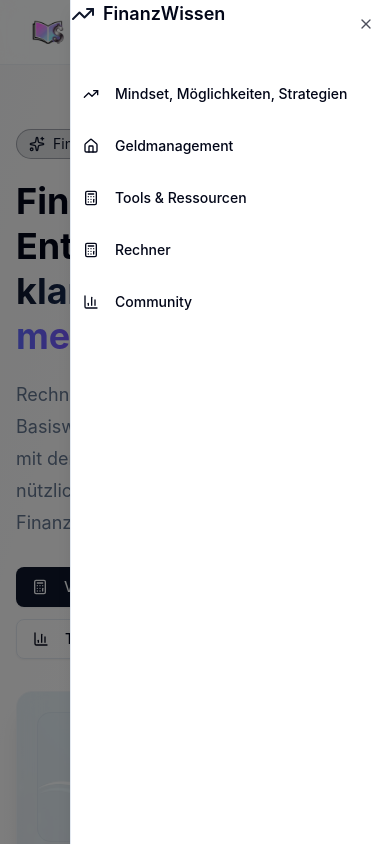
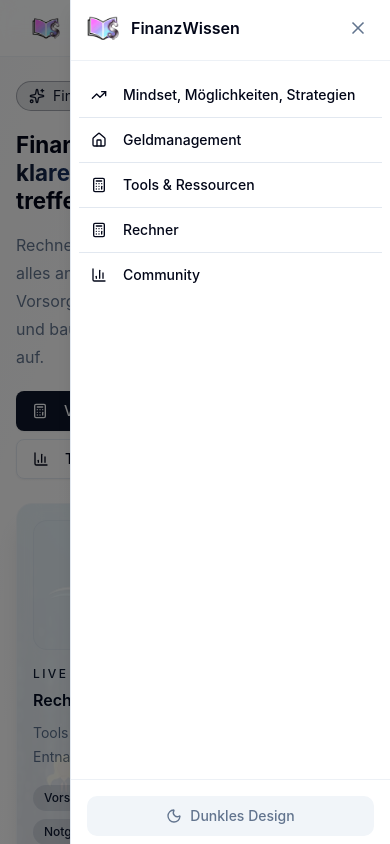
Before and after one commit to Tomato6966/finanzwissen, a Next.js app: page /home in a window 390 px wide. Both pictures are taken after a click on the button 356 px from the left and 32 px from the top of the page. Shown: the top 844 px of the page. Built offline with nearby package versions, Linux system fonts and the light colour scheme.

Commit message:
responsiveness

```diff
--- a/app/community/page.tsx
+++ b/app/community/page.tsx
@@ -144,15 +144,15 @@
         <div className="fixed inset-0 bg-black/60 backdrop-blur-xs flex items-center justify-center z-50 p-4">
           <div className="bg-card rounded-lg max-w-4xl w-full max-h-[90vh] overflow-y-auto">
             <div className="p-6">
-              <div className="flex flex-wrap items-center justify-between gap-4 mb-6">
-                <p className="font-bold text-foreground">{modalContent?.id || "loading.md ..."}</p>
-                <div className="flex flex-wrap items-center justify-end gap-4">
-                    <Button onClick={handleShare} variant="default" className="flex items-center gap-2">
+              <div className="flex flex-col sm:flex-row items-start sm:items-center justify-between gap-3 sm:gap-4 mb-6">
+                <p className="font-bold text-foreground text-sm sm:text-base">{modalContent?.id || "loading.md ..."}</p>
+                <div className="flex flex-wrap items-center gap-2 sm:gap-4 w-full sm:w-auto">
+                    <Button onClick={handleShare} variant="default" className="flex items-center gap-2 flex-1 sm:flex-initial justify-center">
                         {copied ? <Check className="h-4 w-4" /> : <Share2 className="h-4 w-4" />}
                         {copied ? 'Copied!' : 'Share'}
                     </Button>
-                    <Button onClick={closeModal} variant="outline" className="flex items-center gap-2">
-                        <X className="h-2 w-2" />
+                    <Button onClick={closeModal} variant="outline" className="flex items-center gap-2 flex-1 sm:flex-initial justify-center">
+                        <X className="h-3 w-3 sm:h-2 sm:w-2" />
                         Back to Files
                     </Button>
                 </div>
--- a/app/globals.css
+++ b/app/globals.css
@@ -115,11 +115,107 @@
 @layer base {
   * {
     @apply border-border outline-ring/50;
+    /* Prevent iOS text size adjust on orientation change */
+    -webkit-text-size-adjust: 100%;
+  }
+  html {
+    overflow-x: hidden;
+    scroll-behavior: smooth;
   }
   body {
     @apply bg-background text-foreground;
+    overflow-wrap: anywhere;
+    -webkit-font-smoothing: antialiased;
+    -moz-osx-font-smoothing: grayscale;
     transition: background-color 0.3s ease, color 0.3s ease;
   }
+}
+
+/* Safe-area padding support */
+@supports (padding: env(safe-area-inset-left)) {
+  .safe-padding {
+    padding-left: max(1rem, env(safe-area-inset-left));
+    padding-right: max(1rem, env(safe-area-inset-right));
+  }
+}
+
+/* Fluid heading scaling for mobile */
+@media (max-width: 639px) {
+  h1, .text-4xl, .text-5xl, .text-6xl {
+    word-break: break-word;
+  }
+  .text-5xl {
+    font-size: clamp(2rem, 8vw, 3rem) !important;
+  }
+  .text-4xl {
+    font-size: clamp(1.75rem, 6.5vw, 2.5rem) !important;
+  }
+  .text-3xl {
+    font-size: clamp(1.4rem, 5vw, 1.875rem) !important;
+  }
+  .text-2xl {
+    font-size: clamp(1.2rem, 4vw, 1.5rem) !important;
+  }
+  .text-lg {
+    font-size: 1rem !important;
+  }
+  .text-xl {
+    font-size: 1.1rem !important;
+  }
+}
+
+/* Disable mouse glow on touch devices — performance & no visual benefit */
+@media (hover: none) and (pointer: coarse) {
+  .mouse-glow {
+    display: none !important;
+  }
+}
+
+/* Touch-friendly tap targets on devices that need it */
+@media (pointer: coarse) {
+  button:not(.no-touch-min),
+  [role="button"]:not(.no-touch-min),
+  a:not(.no-touch-min) {
+    min-height: 44px;
+  }
+}
+
+/* Narrow foldable / very small phones */
+@media (max-width: 360px) {
+  .px-4 {
+    padding-left: 0.75rem !important;
+    padding-right: 0.75rem !important;
+  }
+  .px-6 {
+    padding-left: 0.75rem !important;
+    padding-right: 0.75rem !important;
+  }
+}
+
+/* Prevent images / pre / code from overflowing */
+img, video, iframe, embed, object {
+  max-width: 100%;
+  height: auto;
+}
+pre, code, .markdown-content pre {
+  max-width: 100%;
+  overflow-x: auto;
+  white-space: pre-wrap;
+  word-break: break-word;
+}
+table {
+  display: block;
+  max-width: 100%;
+  overflow-x: auto;
+}
+
+/* Hide scrollbar for horizontally scrolling tab bars */
+.scrollbar-none {
+  -ms-overflow-style: none;
+  scrollbar-width: none;
+}
+.scrollbar-none::-webkit-scrollbar {
+  display: none;
 }
 
 /* Markdown Content Styles */
@@ -178,3 +274,9 @@
 .markdown-content blockquote {
   @apply border-l-4 border-primary pl-4 italic text-muted-foreground;
 }
+
+.markdown-content img {
+  max-width: 100%;
+  height: auto;
+  border-radius: 0.5rem;
+}
--- a/app/home/page.tsx
+++ b/app/home/page.tsx
@@ -296,25 +296,25 @@
       {/* HERO */}
       <section className="relative overflow-hidden">
         <div className="absolute inset-0 bg-gradient-to-br from-primary/[0.03] via-transparent to-blue-500/[0.03]" />
-        <div className="relative mx-auto grid max-w-7xl gap-8 px-4 py-16 sm:px-6 lg:grid-cols-[1.05fr_0.95fr] lg:px-8">
+        <div className="relative mx-auto grid max-w-7xl gap-6 sm:gap-8 px-4 py-10 sm:py-16 sm:px-6 lg:grid-cols-[1.05fr_0.95fr] lg:px-8">
           <div className="flex flex-col justify-center">
             <div className="mb-5 inline-flex w-fit items-center gap-2 rounded-full border border-primary/30 bg-primary/10 px-3 py-1 text-sm text-primary">
               <Sparkles className="h-4 w-4" />
               FinanzWissen Cockpit
             </div>
-            <h1 className="max-w-4xl text-4xl font-bold leading-tight md:text-6xl">
+            <h1 className="max-w-4xl text-3xl sm:text-4xl font-bold leading-tight md:text-5xl lg:text-6xl">
               Finanzielle Entscheidungen{" "}
               <span className="bg-gradient-to-r from-primary via-blue-500 to-purple-600 bg-clip-text text-transparent">
                 klarer, schneller und messbarer
               </span>{" "}
               treffen.
             </h1>
-            <p className="mt-5 max-w-2xl text-lg leading-8 text-muted-foreground">
+            <p className="mt-4 sm:mt-5 max-w-2xl text-base sm:text-lg leading-7 sm:leading-8 text-muted-foreground">
               Rechner, Tools, Infografiken und Basiswissen – alles an einem Ort.
               Starte mit der Vorsorgeplanung, entdecke nützliche Tools und baue
               dein Finanzwissen Schritt für Schritt auf.
             </p>
-            <div className="mt-7 flex flex-wrap gap-3">
+            <div className="mt-5 sm:mt-7 flex flex-wrap gap-2 sm:gap-3">
               <LinkButton
                 href="/calculators#retirement"
                 size="lg"
@@ -334,7 +334,7 @@
               </LinkButton>
             </div>
           </div>
-          <div className="group relative flex flex-col overflow-hidden rounded-2xl border border-border/50 bg-card/70 backdrop-blur-md p-5 shadow-xl transition-all duration-300 ease-out hover:scale-[1.01] hover:-translate-y-0.5 hover:shadow-2xl hover:shadow-primary/10 hover:border-primary/30">
+          <div className="group relative flex flex-col overflow-hidden rounded-2xl border border-border/50 bg-card/70 backdrop-blur-md p-4 sm:p-5 shadow-xl transition-all duration-300 ease-out hover:scale-[1.01] hover:-translate-y-0.5 hover:shadow-2xl hover:shadow-primary/10 hover:border-primary/30">
             <div
               className="pointer-events-none absolute inset-0 opacity-10"
               aria-hidden="true"
@@ -359,7 +359,7 @@
                 <p className="text-xs font-medium uppercase tracking-[0.2em] text-primary">
                   Live Modules
                 </p>
-                <h2 className="mt-1.5 text-xl font-semibold">
+                <h2 className="mt-1.5 text-lg sm:text-xl font-semibold">
                   Rechner zuerst, Theorie griffbereit.
                 </h2>
                 <p className="mt-2 text-sm leading-6 text-muted-foreground">
@@ -402,23 +402,23 @@
 
       {/* CALCULATOR DOCK */}
       <section className="mx-auto max-w-7xl px-4 py-10 sm:px-6 lg:px-8">
-        <div className="mb-5 flex items-center justify-between gap-4">
+        <div className="mb-5 flex items-start sm:items-center justify-between gap-3 sm:gap-4">
           <div>
-            <h2 className="text-2xl font-bold">Rechner Direktzugriff</h2>
-            <p className="text-sm text-muted-foreground">
+            <h2 className="text-xl sm:text-2xl font-bold">Rechner Direktzugriff</h2>
+            <p className="text-xs sm:text-sm text-muted-foreground">
               Die wichtigsten Rechner für deine Finanzplanung – ohne Umweg.
             </p>
           </div>
           <LinkButton
             href="/calculators"
             variant="outline"
-            className="hidden border-border bg-transparent text-foreground hover:bg-accent hover:text-accent-foreground sm:inline-flex"
+            className="hidden border-border bg-transparent text-foreground hover:bg-accent hover:text-accent-foreground sm:inline-flex shrink-0"
           >
             Alle Rechner
             <ArrowRight className="ml-2 h-4 w-4" />
           </LinkButton>
         </div>
-        <div className="grid gap-4 md:grid-cols-2 lg:grid-cols-3 xl:grid-cols-5">
+        <div className="grid gap-4 sm:grid-cols-2 lg:grid-cols-3 xl:grid-cols-5">
           {calculatorDock.map((item) => (
             <Card
               key={item.title}
@@ -450,10 +450,10 @@
       {/* TOOLS & RESSOURCEN */}
       <section className="border-y border-border/50 bg-muted/20 backdrop-blur-sm">
         <div className="mx-auto max-w-7xl px-4 py-10 sm:px-6 lg:px-8">
-          <div className="mb-6 flex items-center justify-between gap-4">
+          <div className="mb-6 flex items-start sm:items-center justify-between gap-3 sm:gap-4">
             <div>
-              <h2 className="text-2xl font-bold">Tools & Ressourcen</h2>
-              <p className="text-sm text-muted-foreground">
+              <h2 className="text-xl sm:text-2xl font-bold">Tools & Ressourcen</h2>
+              <p className="text-xs sm:text-sm text-muted-foreground">
                 Handverlesene externe Tools für Portfolio-Tracking, Broker-Vergleiche,
                 Budget-Management und Finanzanalyse.
               </p>
@@ -461,7 +461,7 @@
             <LinkButton
               href="/tools"
               variant="outline"
-              className="hidden border-border bg-transparent text-foreground hover:bg-accent hover:text-accent-foreground sm:inline-flex"
+              className="hidden border-border bg-transparent text-foreground hover:bg-accent hover:text-accent-foreground sm:inline-flex shrink-0"
             >
               Alle Tools
               <ArrowRight className="ml-2 h-4 w-4" />
@@ -517,10 +517,10 @@
       {/* LERNEN & VERSTEHEN */}
       <section className="border-y border-border/50 bg-muted/20 backdrop-blur-sm">
         <div className="mx-auto max-w-7xl px-4 py-10 sm:px-6 lg:px-8">
-          <div className="grid gap-8 lg:grid-cols-[0.9fr_1.1fr]">
+          <div className="grid gap-6 sm:gap-8 lg:grid-cols-[0.9fr_1.1fr]">
             <div>
-              <h2 className="text-2xl font-bold">Infografik: Vermögen bauen</h2>
-              <p className="mt-2 text-muted-foreground">
+              <h2 className="text-xl sm:text-2xl font-bold">Infografik: Vermögen bauen</h2>
+              <p className="mt-2 text-sm sm:text-base text-muted-foreground">
                 Eine kurze, direkt nutzbare Reihenfolge statt langer Theorie.
               </p>
               <div className="mt-5 grid gap-3">
@@ -547,8 +547,8 @@
 
             <div>
               <div className="mb-5 flex items-center gap-3">
-                <BookOpen className="h-6 w-6 text-primary" />
-                <h2 className="text-2xl font-bold">Basis-Knowhow</h2>
+                <BookOpen className="h-5 w-5 sm:h-6 sm:w-6 text-primary shrink-0" />
+                <h2 className="text-xl sm:text-2xl font-bold">Basis-Knowhow</h2>
               </div>
               <div className="grid gap-4 md:grid-cols-2">
                 {knowledgeCards.map((item) => (
--- a/app/layout.tsx
+++ b/app/layout.tsx
@@ -76,14 +76,14 @@
   children,
 }: PropsWithChildren) {
   return (
-      <html lang="en" suppressHydrationWarning>
+      <html lang="en" suppressHydrationWarning data-scroll-behavior="smooth">
       <body
         className={`${geistSans.variable} ${geistMono.variable} antialiased bg-background text-foreground min-h-screen relative`}
       >
         <MouseGlow />
         <PageRouter>
             <Header />
-            <main className="max-w-7xl mx-auto px-4 sm:px-6 lg:px-8 py-8">
+            <main className="max-w-7xl mx-auto px-4 sm:px-6 lg:px-8 py-4 sm:py-8 safe-padding">
                 {children}
             </main>
             <Footer />
--- a/app/moneymanagement/page.tsx
+++ b/app/moneymanagement/page.tsx
@@ -92,10 +92,10 @@
                         <Wallet className="w-14 h-14 text-primary" />
                     </div>
                 </div>
-                <h2 className="text-5xl font-bold text-foreground mb-4 tracking-tight">
+                <h2 className="text-3xl sm:text-4xl md:text-5xl font-bold text-foreground mb-4 tracking-tight">
                     Geldmanagement
                 </h2>
-                <p className="text-xl text-muted-foreground max-w-3xl mx-auto leading-relaxed">
+                <p className="text-base sm:text-lg md:text-xl text-muted-foreground max-w-3xl mx-auto leading-relaxed">
                     Die Kontrolle über deine Finanzen zu &uuml;bernehmen ist der erste Schritt zu
                     finanzieller Freiheit. Hier lernst du, wie du ein Budget erstellst, Kosten
                     optimierst und deine Sparziele erreichst.
@@ -104,8 +104,8 @@
 
             {/* Tabs */}
             <Tabs defaultValue="haushalt" className="w-full">
-                <div className="flex justify-center mb-10">
-                    <TabsList className="grid w-full max-w-2xl grid-cols-3">
+                <div className="flex justify-center mb-6 sm:mb-10">
+                    <TabsList className="flex sm:grid w-full max-w-2xl sm:grid-cols-3 gap-1">
                         <TabsTrigger value="haushalt">
                             <BookOpen className="w-4 h-4 mr-2" />
                             Haushalt
--- a/components/Footer.tsx
+++ b/components/Footer.tsx
@@ -12,7 +12,7 @@
                 width={350}
                 height={350}
                 style={{ borderRadius: "25%", opacity: 0.1 }}
-                className="absolute top-0 mt-8 left-0 object-cover -rotate-6"
+                className="absolute top-0 mt-8 left-0 object-cover -rotate-6 hidden md:block"
             />
             <Image
                 src={`${process.env.NEXT_PUBLIC_BASE_PATH || ''}/images/finanzwissen_community.png`}
@@ -20,7 +20,7 @@
                 width={350}
                 height={350}
                 style={{ borderRadius: "25%", opacity: 0.1 }}
-                className="absolute top-0 mt-8 right-0 object-cover rotate-6"
+                className="absolute top-0 mt-8 right-0 object-cover rotate-6 hidden md:block"
             />
             <div className="text-center">
                 <div className="flex items-center space-x-2 justify-center mb-4">
--- a/components/Header.tsx
+++ b/components/Header.tsx
@@ -1,10 +1,10 @@
 "use client";
-import { Menu, Moon, Sun, TrendingUp } from "lucide-react";
+import { Menu, Moon, Sun, X } from "lucide-react";
 import Image from "next/image";
 import { useContext } from "react";
 
 import { Button } from "@/components/ui//button";
-import { Sheet, SheetContent, SheetTrigger } from "@/components/ui/sheet";
+import { Sheet, SheetClose, SheetContent, SheetTitle, SheetTrigger } from "@/components/ui/sheet";
 
 import { PageContext } from "../Context/PageContext";
 import { useGetActiveTab } from "../utils/PathUtils";
@@ -17,10 +17,10 @@
 
     return <header className="bg-background/80 backdrop-blur-md border-b border-border/60 sticky top-0 z-50">
         <div className="max-w-7xl mx-auto px-4 sm:px-6 lg:px-8">
-            <div className="flex items-center justify-between h-16">
-                <LinkButton href="/" className="flex items-center gap-2 text-2xl shrink-0" variant={!activeTab ? "secondary" : "ghost"}>
+            <div className="flex items-center justify-between h-14 md:h-16">
+                <LinkButton href="/" className="flex items-center gap-2 text-xl sm:text-2xl shrink-0" variant={!activeTab ? "secondary" : "ghost"}>
                     <Image
-                        className="w-8 h-8"
+                        className="w-7 h-7 sm:w-8 sm:h-8"
                         src={`${process.env.NEXT_PUBLIC_BASE_PATH || ''}/images/finanzwissen.png`}
                         width={120}
                         height={120}
@@ -29,7 +29,7 @@
                     <span className="hidden sm:inline">FinanzWissen</span>
                 </LinkButton>
 
-                <div className="flex items-center gap-2">
+                <div className="flex items-center gap-1 sm:gap-2">
                     {/* Desktop Navigation */}
                     <NavigationMenu />
 
@@ -46,16 +46,37 @@
                 {/* Mobile Navigation */}
                 <Sheet>
                     <SheetTrigger asChild>
-                        <Button variant="outline" size="icon" className="md:hidden bg-transparent shrink-0">
-                            <Menu className="h-6 w-6" />
+                        <Button variant="outline" size="icon" className="md:hidden bg-transparent shrink-0 min-h-[44px] min-w-[44px]">
+                            <Menu className="h-5 w-5 sm:h-6 sm:w-6" />
                         </Button>
                     </SheetTrigger>
-                    <SheetContent side="right" className="w-80">
-                        <div className="flex items-center mb-8">
-                            <TrendingUp className="w-6 h-6 text-primary mr-2" />
-                            <span className="text-lg font-semibold">FinanzWissen</span>
+                    <SheetContent side="right" className="w-80 [&>button:last-child]:hidden flex flex-col">
+                        <SheetTitle className="sr-only">Navigation</SheetTitle>
+                        <div className="flex items-center gap-3 px-4 pt-3 pb-4 border-b border-border/60">
+                            <Image
+                                className="w-8 h-8"
+                                src={`${process.env.NEXT_PUBLIC_BASE_PATH || ''}/images/finanzwissen.png`}
+                                width={120}
+                                height={120}
+                                alt="logo"
+                            />
+                            <span className="flex-1 text-lg font-semibold">FinanzWissen</span>
+                            <SheetClose className="rounded-md p-1.5 text-muted-foreground hover:text-foreground hover:bg-accent transition-colors cursor-pointer">
+                                <X className="h-5 w-5" />
+                            </SheetClose>
                         </div>
-                        <NavigationMenu mobile />
+                        <div className="flex-1 overflow-y-auto px-2">
+                            <NavigationMenu mobile />
+                        </div>
+                        <div className="border-t border-border/60 pt-4 px-4 pb-2">
+                            <button
+                                onClick={() => toggleDarkMode()}
+                                className="flex items-center justify-center gap-2 w-full rounded-lg bg-muted hover:bg-accent text-muted-foreground hover:text-accent-foreground px-4 py-2.5 text-sm font-medium transition-colors"
+                            >
+                                {isDarkMode ? <Sun className="h-4 w-4" /> : <Moon className="h-4 w-4" />}
+                                {isDarkMode ? "Helles Design" : "Dunkles Design"}
+                            </button>
+                        </div>
                     </SheetContent>
                 </Sheet>
             </div>
--- a/components/MouseGlow.tsx
+++ b/components/MouseGlow.tsx
@@ -41,7 +41,7 @@
         <div
             ref={glowRef}
             aria-hidden="true"
-            className="pointer-events-none fixed inset-0 -z-10 overflow-hidden"
+            className="pointer-events-none fixed inset-0 -z-10 overflow-hidden mouse-glow"
             style={{
                 ["--glow-x" as string]: "50%",
                 ["--glow-y" as string]: "50%",
--- a/components/Navigation.tsx
+++ b/components/Navigation.tsx
@@ -2,47 +2,51 @@
 import { BarChart3, Calculator, Home, TrendingUp } from "lucide-react";
 
 import { useGetActiveTab } from "../utils/PathUtils";
-// import { Button } from "./ui/button"; // No longer directly using Button here
-import LinkButton from "./ui/linkButton"; // Ensure this path is correct
+import LinkButton from "./ui/linkButton";
+import { Separator } from "./ui/separator";
 
 interface NavigationMenuProps {
     mobile?: boolean;
 };
 
+const navItems = [
+    { href: "/mindset", tab: "mindset", icon: TrendingUp, label: "Mindset, Möglichkeiten, Strategien" },
+    { href: "/moneymanagement", tab: "moneymanagement", icon: Home, label: "Geldmanagement" },
+    { href: "/tools", tab: "tools", icon: Calculator, label: "Tools & Ressourcen" },
+    { href: "/calculators", tab: "calculators", icon: Calculator, label: "Rechner" },
+    { href: "/community", tab: "community", icon: BarChart3, label: "Community" },
+];
+
 export const NavigationMenu = ({ mobile = false }: NavigationMenuProps) => {
     const [activeTab] = useGetActiveTab();
-    return <nav className={`${mobile ? "flex flex-col gap-4" : "hidden md:flex items-center gap-1"}`}>
-        <LinkButton
-            href="/mindset"
-            variant={activeTab === "mindset" ? "default" : "ghost"}
-            className="justify-start"
-        >
-            <TrendingUp className="w-4 h-4 mr-2" />
-            Mindset, Möglichkeiten, Strategien
-        </LinkButton>
-        <LinkButton
-            href="/moneymanagement"
-            variant={activeTab === "moneymanagement" ? "default" : "ghost"}
-            className="justify-start"
-        >
-            <Home className="w-4 h-4 mr-2" />
-            Geldmanagement
-        </LinkButton>
-        <LinkButton
-            href="/tools"
-            variant={activeTab === "tools" ? "default" : "ghost"}
-            className="justify-start"
-        >
-            <Calculator className="w-4 h-4 mr-2" />
-            Tools & Ressourcen
-        </LinkButton>
-        <LinkButton href="/calculators" variant={activeTab === "calculators" ? "default" : "ghost"} className="justify-start">
-            <Calculator className="w-4 h-4 mr-2" />
-            Rechner
-        </LinkButton>
-        <LinkButton href="/community" variant={activeTab === "community" ? "default" : "ghost"} className="justify-start">
-            <BarChart3 className="w-4 h-4 mr-2" />
-            Community
-        </LinkButton>
+    if (!mobile) {
+        return <nav className="hidden md:flex items-center gap-1">
+            {navItems.map((item) => (
+                <LinkButton
+                    key={item.tab}
+                    href={item.href}
+                    variant={activeTab === item.tab ? "default" : "ghost"}
+                    className="justify-start"
+                >
+                    <item.icon className="w-4 h-4 mr-2" />
+                    {item.label}
+                </LinkButton>
+            ))}
+        </nav>
+    }
+    return <nav className="flex flex-col">
+        {navItems.map((item, i) => (
+            <div key={item.tab}>
+                {i > 0 && <Separator className="my-1" />}
+                <LinkButton
+                    href={item.href}
+                    variant={activeTab === item.tab ? "default" : "ghost"}
+                    className="justify-start w-full"
+                >
+                    <item.icon className="w-4 h-4 mr-2" />
+                    {item.label}
+                </LinkButton>
+            </div>
+        ))}
     </nav>
 }
```
Also changed, not shown: app/mindset/page.tsx (+4 -4 lines), app/tools/page.tsx (+43 -8 lines), components/Calculators/parentPage/CalculatorsClient.tsx (+47 -12 lines).
